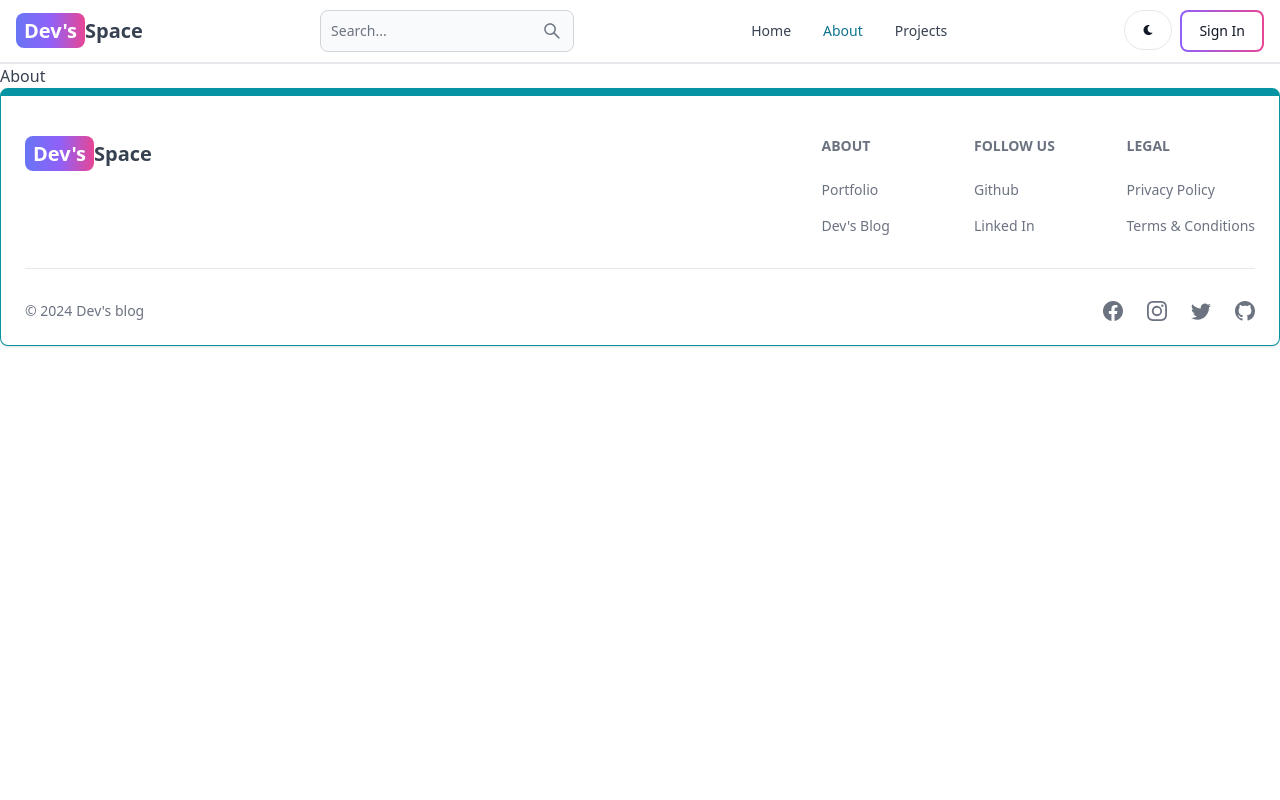
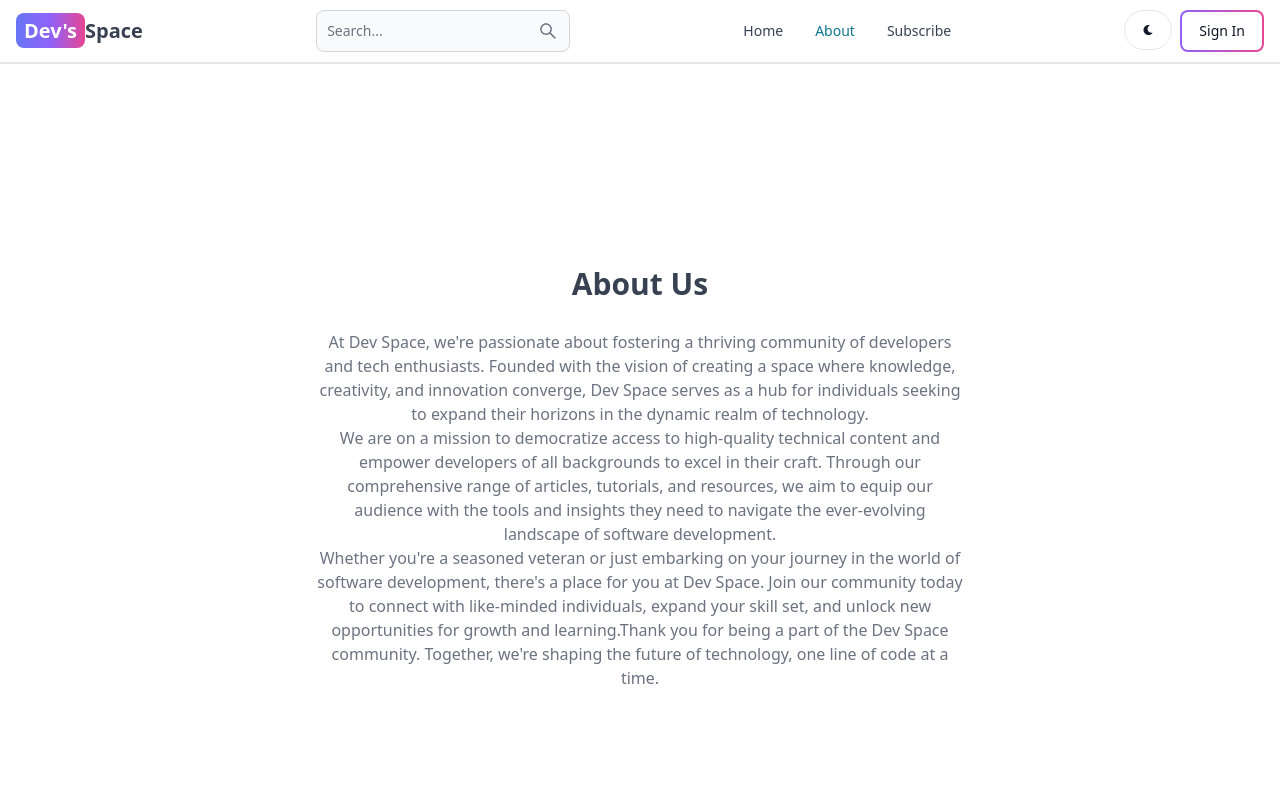
Before and after one commit to NJN1RAJ/DevBlog, a React (Vite) app in the folder client/: page /about in a window 1280 px wide. Shown: the top 800 px of the page. Built offline with nearby package versions, Linux system fonts and the light colour scheme; no server answers.

Commit message:
about subscribe pages complete

```diff
--- a/client/src/App.jsx
+++ b/client/src/App.jsx
@@ -3,7 +3,7 @@ import SignUp from "./pages/SignUp";
 import About from "./pages/About";
 import SignIn from "./pages/SignIn";
 import Dashboard from "./pages/Dashboard";
-import Projects from "./pages/Projects";
+import Subscribe from "./pages/Subscribe";
 import Home from "./pages/Home";
 import Header from "./components/Header";
 import FooterPage from "./components/FooterPage";
@@ -33,7 +33,7 @@ function App() {
           <Route path="/create-post" element={<CreatePost />} />
           <Route path="/update-post/:postId" element={<UpdatePost />} />
         </Route>
-        <Route path="/projects" element={<Projects />} />
+        <Route path="/subscribe" element={<Subscribe />} />
         <Route path="/post/:postSlug" element={<PostPage />} />
       </Routes>
       <FooterPage />
--- a/client/src/components/FooterPage.jsx
+++ b/client/src/components/FooterPage.jsx
@@ -34,11 +34,7 @@ export default function FooterCom() {
                 >
                   Portfolio
                 </Footer.Link>
-                <Footer.Link
-                  href="/about"
-                  target="_blank"
-                  rel="noopener noreferrer"
-                >
+                <Footer.Link href="/about" rel="noopener noreferrer">
                   Dev's Blog
                 </Footer.Link>
               </Footer.LinkGroup>
--- a/client/src/components/Header.jsx
+++ b/client/src/components/Header.jsx
@@ -125,8 +125,8 @@ function Header() {
         <Navbar.Link active={path === "/about"} as={"div"}>
           <Link to="/about">About</Link>
         </Navbar.Link>
-        <Navbar.Link active={path === "/projects"} as={"div"}>
-          <Link to="/projects">Projects</Link>
+        <Navbar.Link active={path === "/subscribe"} as={"div"}>
+          <Link to="/subscribe">Subscribe</Link>
         </Navbar.Link>
       </Navbar.Collapse>
     </Navbar>
--- a/client/src/pages/About.jsx
+++ b/client/src/pages/About.jsx
@@ -1,7 +1,38 @@
-import React from "react";
-
-function About() {
-  return <div>About</div>;
+export default function About() {
+  return (
+    <div className="min-h-screen flex items-center justify-center">
+      <div className="max-w-2xl mx-auto p-3 text-center">
+        <div className="">
+          <h1 className="text-3xl font-semibold text-center my-7">About Us</h1>
+          <div className="text-md text-gray-500 flex flex-col">
+            <p>
+              At Dev Space, we're passionate about fostering a thriving
+              community of developers and tech enthusiasts. Founded with the
+              vision of creating a space where knowledge, creativity, and
+              innovation converge, Dev Space serves as a hub for individuals
+              seeking to expand their horizons in the dynamic realm of
+              technology.
+            </p>
+            <p>
+              We are on a mission to democratize access to high-quality
+              technical content and empower developers of all backgrounds to
+              excel in their craft. Through our comprehensive range of articles,
+              tutorials, and resources, we aim to equip our audience with the
+              tools and insights they need to navigate the ever-evolving
+              landscape of software development.
+            </p>
+            <p>
+              Whether you're a seasoned veteran or just embarking on your
+              journey in the world of software development, there's a place for
+              you at Dev Space. Join our community today to connect with
+              like-minded individuals, expand your skill set, and unlock new
+              opportunities for growth and learning.Thank you for being a part
+              of the Dev Space community. Together, we're shaping the future of
+              technology, one line of code at a time.
+            </p>
+          </div>
+        </div>
+      </div>
+    </div>
+  );
 }
-
-export default About;
--- a/client/src/pages/Home.jsx
+++ b/client/src/pages/Home.jsx
@@ -58,9 +58,6 @@ function Home() {
           </div>
         )}
       </div>
-      <div className="mx-5 p-3 bg-amber-100 dark:bg-slate-700">
-        <CallToAction />
-      </div>
     </div>
   );
 }
--- a/client/src/pages/PostPage.jsx
+++ b/client/src/pages/PostPage.jsx
@@ -86,9 +86,6 @@ export default function PostPage() {
         className="mx-auto w-full max-w-2xl p-3 post-content"
         dangerouslySetInnerHTML={{ __html: post && post.content }}
       ></div>
-      <div className="max-w-4xl mx-auto w-full">
-        <CallToAction />
-      </div>
       <CommentSection postId={post._id} />
       <div className="flex flex-col justify-center items-center mb-5">
         <h1 className="text-xl mt-5">Recent Articles</h1>
--- a/client/src/pages/Projects.jsx
+++ /dev/null
@@ -1,7 +0,0 @@
-import React from "react";
-
-function Projects() {
-  return <div>Projects</div>;
-}
-
-export default Projects;
--- /dev/null
+++ b/client/src/pages/Subscribe.jsx
@@ -0,0 +1,14 @@
+import CallToAction from "../components/CallToAction";
+
+export default function Subscribe() {
+  return (
+    <div className="flex justify-center items-center min-h-screen flex-col gap-6">
+      <h1 className="text-md font-semibold text-4xl dark:text-gray-300 text-gray-500">
+        Subscribe to our newsletter
+      </h1>
+      <div className="mx-5 p-3 bg-amber-100 dark:bg-slate-700">
+        <CallToAction />
+      </div>
+    </div>
+  );
+}
```
